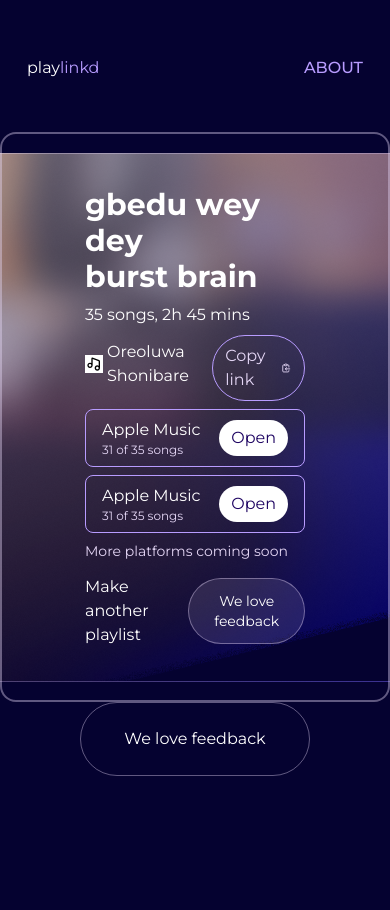
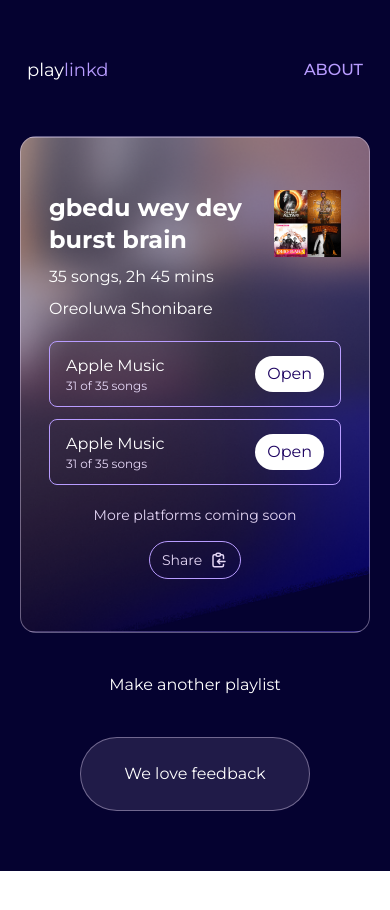
Before and after one commit to mightyFZeus/playlinkd-frontend, a Next.js app: page /music in a window 390 px wide. Shown: the top 910 px of the page. After the commit the page ends 871 px from the top, so only its background shows below. Built offline with nearby package versions, Linux system fonts and the light colour scheme.

Commit message:
changes made

```diff
--- /dev/null
+++ b/src/components/Footer.tsx
@@ -0,0 +1,11 @@
+import React from "react";
+
+const footer = () => {
+  return (
+    <div className="border border-yeahhh bg-yeahh mx-[80px] rounded-full py-6 cursor-pointer">
+      <p className="text-white text-center">We love feedback</p>
+    </div>
+  );
+};
+
+export default footer;
--- a/src/components/MusicButton.tsx
+++ b/src/components/MusicButton.tsx
@@ -2,7 +2,7 @@
 
 const MusicButton = () => {
   return (
-    <div className="flex justify-between items-center mt-2 px-4 py-2 rounded-lg border border-purple">
+    <div className="flex justify-between items-center mt-3 px-4 py-3 rounded-lg border border-purple">
       <div>
         <p className="text-white">Apple Music</p>
         <p className="text-xs text-[#E4D6F5]">31 of 35 songs</p>
--- a/src/pages/index.tsx
+++ b/src/pages/index.tsx
@@ -2,6 +2,7 @@
 import { BsArrowRightCircle } from "react-icons/bs";
 import Playlinkd from "@/components/Playlinkd";
 import Link from "next/link";
+import Footer from "@/components/footer";
 
 const index = () => {
   const [inFocus, setInFocus] = useState(false);
@@ -9,7 +10,7 @@
     setInFocus(true);
   };
   return (
-    <div className="bg-background h-screen w-screen flex flex-col justify-between origin">
+    <div className="bg-background h-screen w-screen flex flex-col justify-between origin pb-[60px]">
       <div>
         <Playlinkd />
         <div className="flex justify-center items-center mt-10">
@@ -37,10 +38,8 @@
         </Link>
       </div>
 
-      <div>
-        <div className="mb-[60px] border border-[rgba(228, 214, 245, 0.41)] mx-[80px] rounded-full py-6 cursor-pointer md:hidden">
-          <p className="text-white text-center">We love feedback</p>
-        </div>
+      <div className="md:hidden">
+        <Footer />
       </div>
     </div>
   );
--- a/src/pages/music.tsx
+++ b/src/pages/music.tsx
@@ -3,13 +3,14 @@
 import { BiMusic } from "react-icons/bi";
 import { HiOutlineClipboardCopy } from "react-icons/hi";
 import Link from "next/link";
+import Footer from "@/components/footer";
 
 const Music = () => {
   return (
-    <div className="bg-background  h-full w-full flex flex-col justify-between pb-24">
+    <div className="bg-background  h-full w-full flex flex-col justify-between pb-[60px] md:pb-24">
       <div>
         <div className="text-white w-full pt-[56px] flex justify-between items-center  px-[27px]">
-          <p className="text-base md:text-5xl text-white text-center cursor-pointer">
+          <p className="text-lg md:text-5xl text-white text-center cursor-pointer">
             play<span className="text-purple">linkd</span>
           </p>
           <p className="text-purple md:text-white hover:text-purple uppercase font-medium text-end md:text-2xl cursor-pointer">
@@ -25,28 +26,35 @@
       </div>
 
       <div className="flex justify-center items-center pt-[52px]">
-        <div className="bg-music bg-no-repeat bg-fit bg-center w-[526px] rounded-2xl py-[53px] border-2 border-yeahhh px-[83px]">
-          <p className="font-bold text-white text-3xl ">
-            gbedu wey dey <br />
-            burst brain
-          </p>
+        <div className="bg-music bg-no-repeat bg-cover bg-center md:w-[526px] w-full mx-5 rounded-2xl py-[53px] border border-yeahhh px-7 md:px-[83px]">
+          <div className="flex justify-between items-center">
+            <p className="font-bold text-white text-2xl md:text-3xl">
+              gbedu wey dey <br />
+              burst brain
+            </p>
+
+            <div className="md:hidden">
+              <img src="/assets/Group 2.png" alt="" />
+            </div>
+          </div>
+
           <p className="text-white py-2">35 songs, 2h 45 mins</p>
           <div className="flex justify-between items-center">
             <div className="flex items-center gap-1 pb-2">
-              <div className="p-[1px] bg-white">
+              <div className="p-[1px] bg-white hidden md:block">
                 <BiMusic />
               </div>
               <p className="text-white">Oreoluwa Shonibare</p>
             </div>
-            <div className="flex items-center gap-2 text-txt border border-purple rounded-full px-3 py-2">
+            <div className="md:flex items-center gap-2 text-txt border border-purple rounded-full px-3 py-2 hidden">
               <p>Copy link</p>
               <HiOutlineClipboardCopy />
             </div>
           </div>
           <MusicButton />
           <MusicButton />
-          <p className="pt-2 text-txt text-sm">More platforms coming soon</p>
-          <div className="mt-[14px] flex justify-between items-center">
+          <p className="md:pt-3 pt-5 text-txt text-sm text-center md:text-start">More platforms coming soon</p>
+          <div className="mt-[14px] md:flex justify-between items-center hidden">
             <Link href="/">
               <p className="text-white cursor-pointer hover:text-txt">Make another playlist</p>
             </Link>
@@ -54,13 +62,23 @@
               <p className="text-white text-center text-sm">We love feedback</p>
             </div>
           </div>
+          <div className="flex justify-center items-center pt-4 md:hidden">
+            <div className="flex items-center gap-2 text-txt border border-purple rounded-full px-3 py-2 cursor-pointer">
+              <p className="text-sm">Share</p>
+              <HiOutlineClipboardCopy className="text-lg" />
+            </div>
+          </div>
         </div>
       </div>
 
-      <div>
-        <div className="mb-[60px] border border-yeahhh mx-[80px] rounded-full py-6 cursor-pointer md:hidden">
-          <p className="text-white text-center">We love feedback</p>
-        </div>
+      <div className="mt-10">
+        <Link href="/">
+          <p className="text-white cursor-pointer hover:text-txt text-center">Make another playlist</p>
+        </Link>
+      </div>
+
+      <div className="mt-10 md:hidden">
+        <Footer />
       </div>
     </div>
   );
```
Also changed, not shown: public/assets/Group 2.png (added).
